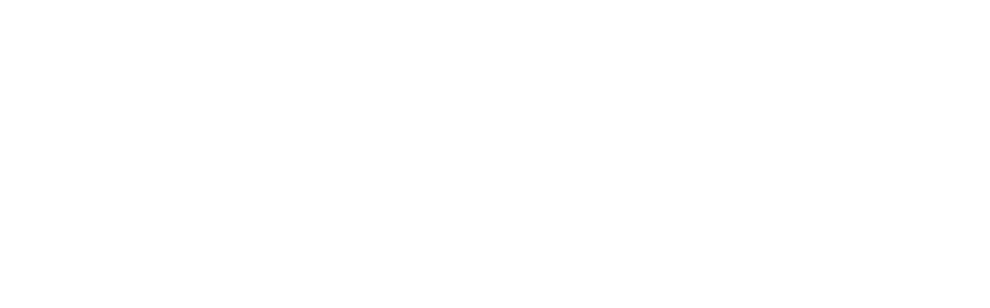
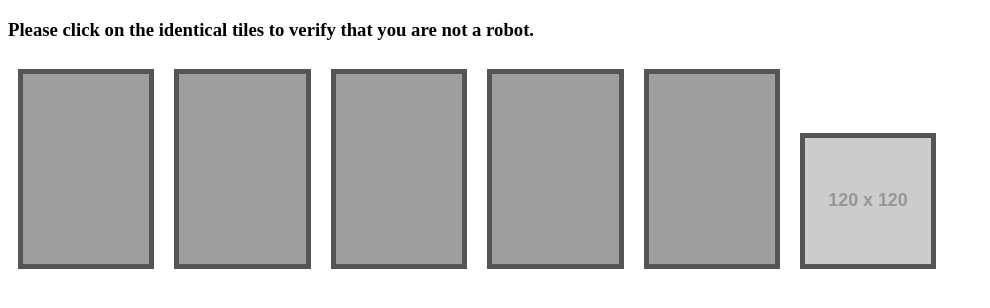
Before and after one commit to acciojob/I-am-not-a-robot-krushna666, a website: page main.html in a window 1280 px wide. Shown: the whole page, without its empty margins (0-990 px from the left). Drawn offline with Linux system fonts and the light colour scheme; placeholder pictures from the web are drawn by us.

Commit message:
created a submission

```diff
--- a/main.html
+++ b/main.html
@@ -10,6 +10,16 @@
   <body>
     <main>
       <!-- solution start -->
+       <h3 id="h">
+        Please click on the identical tiles to verify that you are not a robot.
+    </h3>
+
+    <div id="image-container"></div>
+
+    <button id="reset" style="display:none;">Reset</button>
+    <button id="verify" style="display:none;">Verify</button>
+
+    <p id="para"></p>
 
       <!-- solution end -->
     </main>
--- a/script.js
+++ b/script.js
@@ -1 +1,86 @@
 //your code here
+ const images = [
+            "https://via.placeholder.com/120?text=1",
+            "https://via.placeholder.com/120?text=2",
+            "https://via.placeholder.com/120?text=3",
+            "https://via.placeholder.com/120?text=4",
+            "https://via.placeholder.com/120?text=5"
+        ];
+
+        const container = document.getElementById("image-container");
+        const resetBtn = document.getElementById("reset");
+        const verifyBtn = document.getElementById("verify");
+        const para = document.getElementById("para");
+
+        let selected = [];
+
+        function shuffle(arr) {
+            for (let i = arr.length - 1; i > 0; i--) {
+                let j = Math.floor(Math.random() * (i + 1));
+                [arr[i], arr[j]] = [arr[j], arr[i]];
+            }
+        }
+
+        function initialize() {
+            container.innerHTML = "";
+            para.textContent = "";
+            selected = [];
+
+            resetBtn.style.display = "none";
+            verifyBtn.style.display = "none";
+
+            let duplicateIndex = Math.floor(Math.random() * 5);
+
+            let displayImages = [...images];
+            displayImages.push(images[duplicateIndex]);
+
+            shuffle(displayImages);
+
+            displayImages.forEach((src, index) => {
+                const img = document.createElement("img");
+
+                img.src = src;
+                img.dataset.value = src;
+                img.classList.add(`img${index + 1}`);
+
+                img.addEventListener("click", function () {
+
+                    if (selected.includes(img) || selected.length >= 2) {
+                        return;
+                    }
+
+                    img.classList.add("selected");
+                    selected.push(img);
+
+                    resetBtn.style.display = "inline-block";
+
+                    if (selected.length === 2) {
+                        verifyBtn.style.display = "inline-block";
+                    }
+                });
+
+                container.appendChild(img);
+            });
+        }
+
+        resetBtn.addEventListener("click", () => {
+            initialize();
+        });
+
+        verifyBtn.addEventListener("click", () => {
+
+            verifyBtn.style.display = "none";
+
+            if (
+                selected[0].dataset.value ===
+                selected[1].dataset.value
+            ) {
+                para.textContent =
+                    "You are a human. Congratulations!";
+            } else {
+                para.textContent =
+                    "We can't verify you as a human. You selected the non-identical tiles.";
+            }
+        });
+
+        initialize();
```
